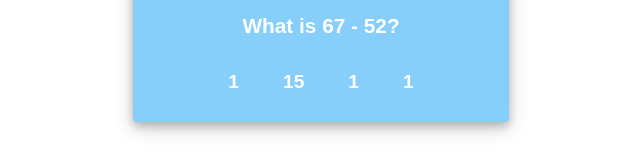
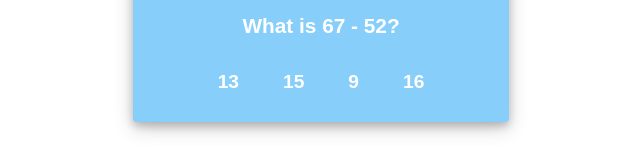
Before and after one commit to valentin30/Super-Quiz, a Vue app: page / in a window 1280 px wide. Shown: the part 358-518 px from the top of the page, without its empty margins (319-959 px from the left). Built offline with nearby package versions, Linux system fonts and the light colour scheme.

Commit message:
[Update] different possitions of the correct answer

```diff
--- a/src/components/Question.vue
+++ b/src/components/Question.vue
@@ -3,12 +3,13 @@
         <p class="timer">{{ this.timer }}</p>
         <slot name="question"> </slot>
         <div class="answers">
-            <button>1</button>
-            <button @click="$emit('changeComponent', 'Correct')">
+            <button
+                v-for="(answer, index) in answers"
+                :key="index"
+                @click="submitAnswer(answer)"
+            >
                 {{ answer }}
             </button>
-            <button>1</button>
-            <button>1</button>
         </div>
     </div>
 </template>
@@ -31,6 +32,31 @@ export default {
                 }
                 this.timer -= 1
             }, 1000)
+        },
+        submitAnswer(answer) {
+            if (this.answer === answer) {
+                this.$emit('changeComponent', 'Correct')
+            } else {
+                this.$emit('changeComponent', 'Wrong')
+            }
+        },
+    },
+    computed: {
+        answers() {
+            let correctAnswerIndex = Math.floor(Math.random() * 4)
+            let answers = []
+            for (let i = 0; i < 4; i++) {
+                answers.push(
+                    Math.floor(Math.random() * this.answer) +
+                        Math.floor(
+                            Math.random() *
+                                (Math.random() + Math.random()) *
+                                this.answer
+                        )
+                )
+            }
+            answers[correctAnswerIndex] = this.answer
+            return answers
         },
     },
     mounted() {
```
